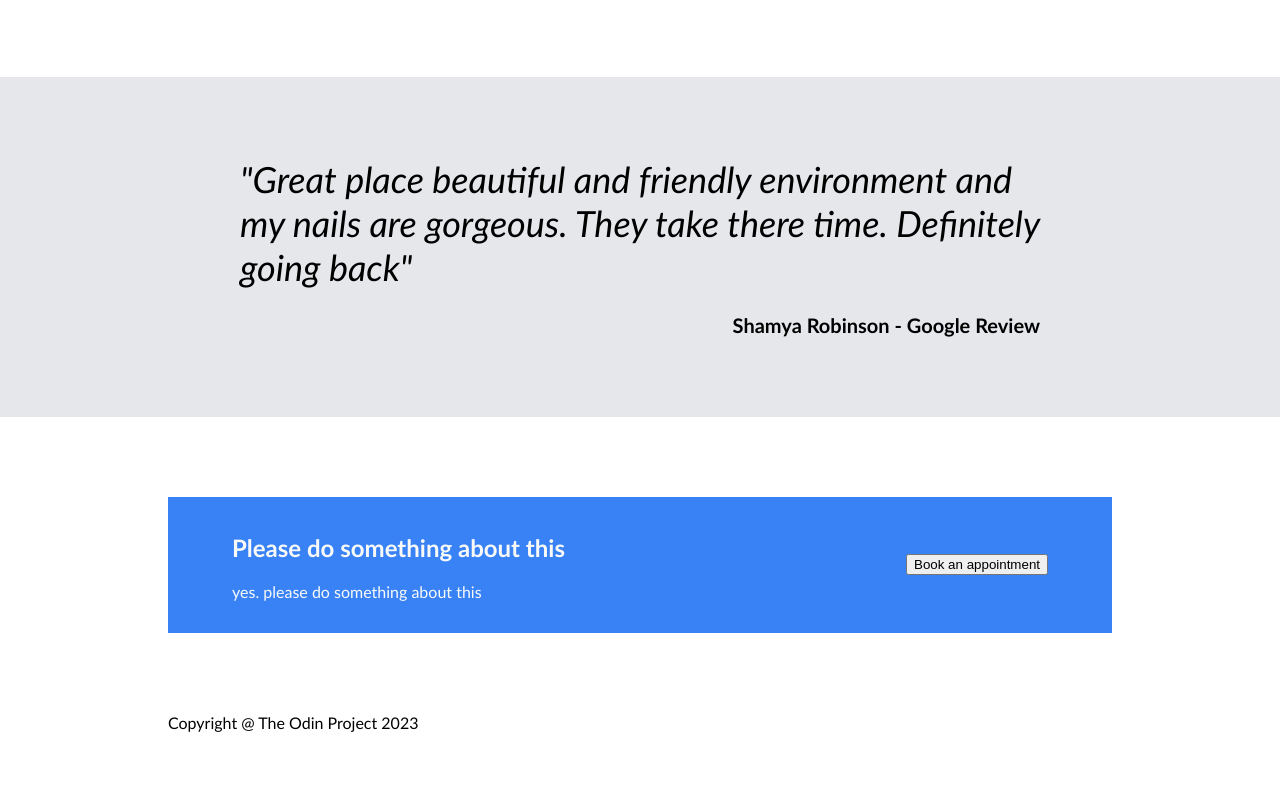
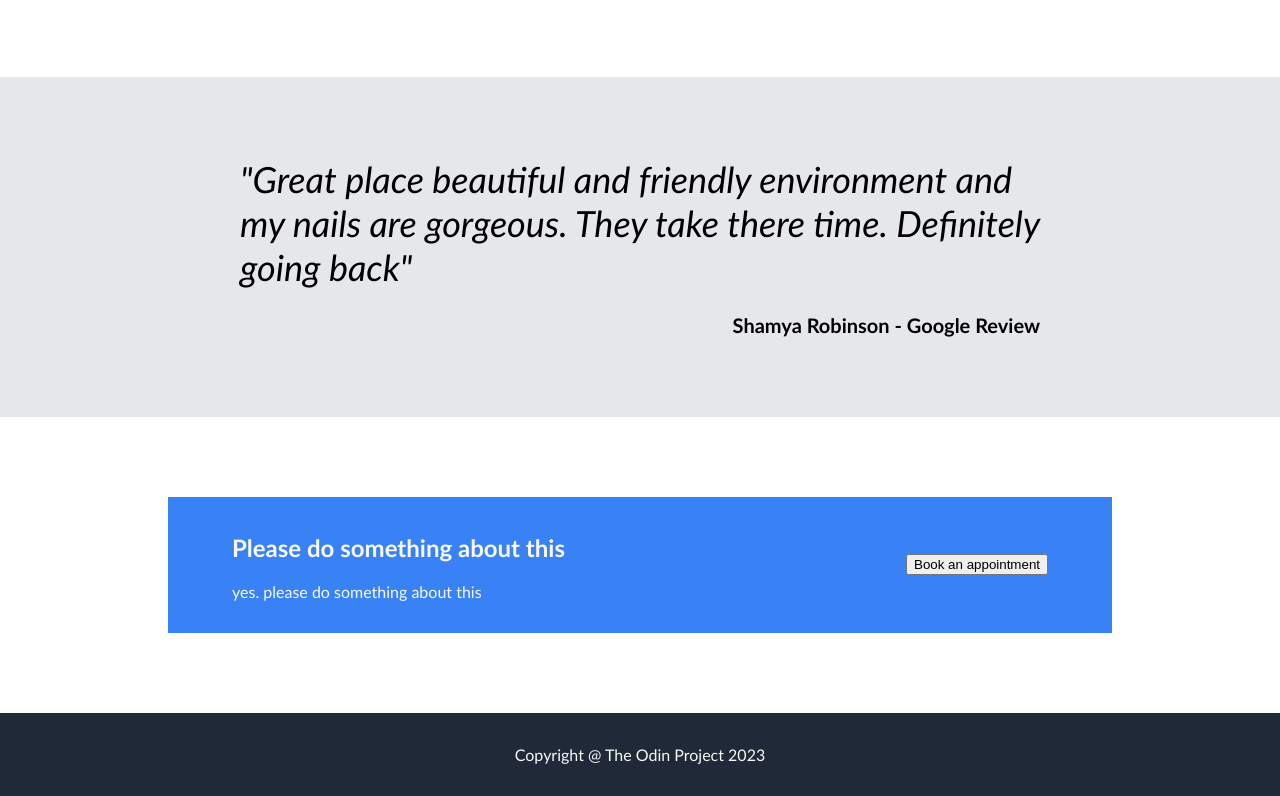
Before and after one commit to duole93/odin-landing-page, a plain HTML site: page index.html in a window 1280 px wide. Shown: the part 1070-1866 px from the top of the page. Before the commit the page ends 1802 px from the top, so only its background shows below. Drawn offline with Linux system fonts and the light colour scheme.

Commit message:
lay out footer. center text, add basic styling

```diff
--- a/css/style.css
+++ b/css/style.css
@@ -21,6 +21,7 @@ a {
     color: #f9faf8;
 }
 
+/*--------------------HEADER-------------------*/
 .header{
     background-color: #1f2937;
     color: #f9faf8;
@@ -42,7 +43,7 @@ a {
 }
 
 
-
+/*--------------------HERO-------------------*/
 .hero{
     padding: 150px 8px;
     gap: 24px;
@@ -67,9 +68,7 @@ a {
 }
 
 
-
-
-
+/*--------------------INFORMATION-------------------*/
 .info{
     display:block;
     text-align: center;
@@ -101,6 +100,8 @@ a {
     flex-grow: 0;
 }
 
+
+/*------------------QUOTE/REVIEW-----------------*/
 .quote{
     background: #E5E7EB;
 }
@@ -124,8 +125,7 @@ a {
     align-self: flex-end;
 }
 
-
-
+/*---------------CALL-TO-ACTION-------------------*/
 .call-action{
     padding: 80px 8px;
 }
@@ -140,6 +140,15 @@ a {
     color:#F9FAF8;
 
 }
+
+
+/*--------------------FOOTER-------------------*/
 .footer{
-    /* text-align: center; */
+   padding: 32px;
+   background-color: #1f2937;
+   color:#F9FAF8;
 }
+
+.footer .container{
+    justify-content: center;
+}
--- a/index.html
+++ b/index.html
@@ -65,6 +65,7 @@
             <div class="quote-author">Shamya Robinson - Google Review</div>
         </div>
     </div>
+
     <div class="call-action container">
         <div class="action-box">
             <div class="call-action-text">
@@ -74,8 +75,10 @@
             <button class="action-button">Book an appointment</button>
         </div>
     </div>
-    <div class="footer container">
-        Copyright @ The Odin Project 2023
+
+    <div class="footer">
+        <div class="container">
+            Copyright @ The Odin Project 2023</div>
     </div>
 
 </body>
```
